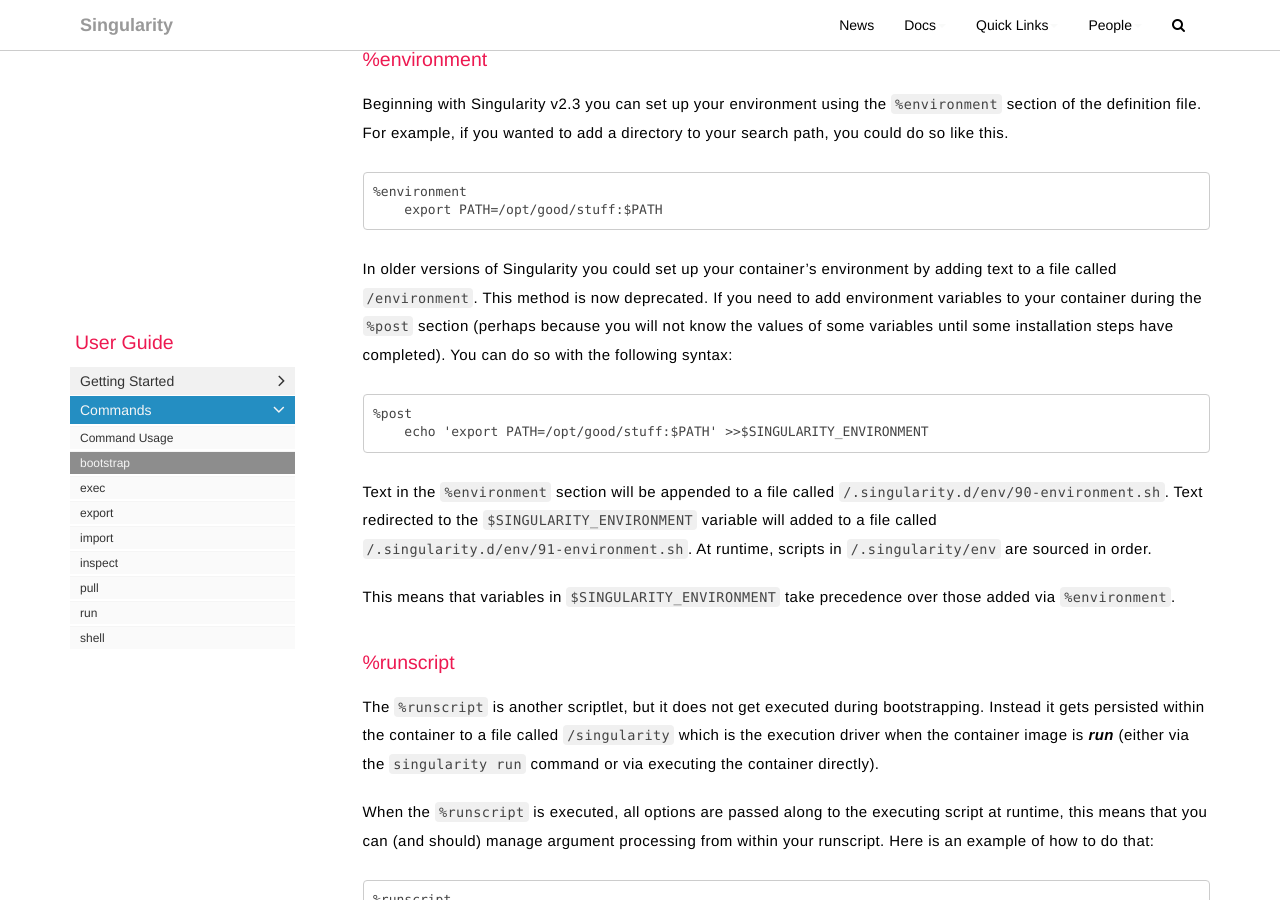
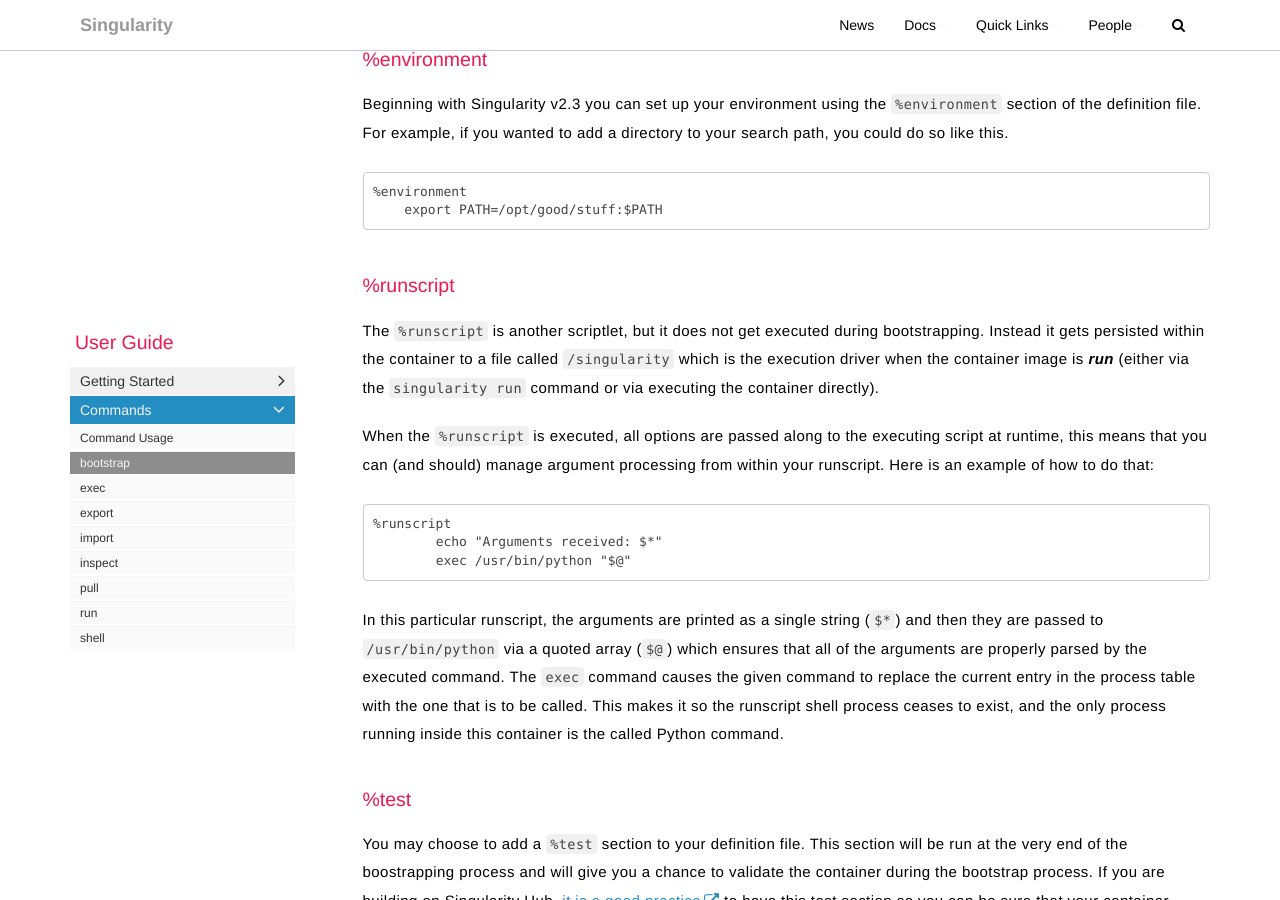
Before and after one commit to singularityware/singularityware.github.io, a Jekyll site: the page built from pages/docs/user-docs/docs-bootstrap.md, in a window 1280 px wide and 900 px high, scrolled down 3896 px. Built offline with Jekyll 4.4.1, drawn with Linux system fonts in a browser that asks for light colours; nearby versions of some CDN libraries; comment, search, counter and statistics services are not loaded.

Commit message:
removed $SINGULARITY_ENVIRONMENT jazz from current docs

````diff
--- a/pages/docs/user-docs/docs-bootstrap.md
+++ b/pages/docs/user-docs/docs-bootstrap.md
@@ -101,17 +101,6 @@
     export PATH=/opt/good/stuff:$PATH
 ```
 
-In older versions of Singularity you could set up your container's environment by adding text to a file called `/environment`.  This method is now deprecated.  If you need to add environment variables to your container during the `%post` section (perhaps because you will not know the values of some variables until some installation steps have completed).  You can do so with the following syntax:
-
-```
-%post
-    echo 'export PATH=/opt/good/stuff:$PATH' >>$SINGULARITY_ENVIRONMENT
-```
-
-Text in the `%environment` section will be appended to a file called `/.singularity.d/env/90-environment.sh`.  Text redirected to the `$SINGULARITY_ENVIRONMENT` variable will added to a file called `/.singularity.d/env/91-environment.sh`.  At runtime, scripts in `/.singularity/env` are sourced in order.
-
-This means that variables in `$SINGULARITY_ENVIRONMENT` take precedence over those added via `%environment`.
-
 ### %runscript
 The `%runscript` is another scriptlet, but it does not get executed during bootstrapping. Instead it gets persisted within the container to a file called `/singularity` which is the execution driver when the container image is ***run*** (either via the `singularity run` command or via executing the container directly).
 
````
Also changed, not shown: pages/docs/user-docs/docs-bootstrap-image.md (+0 -9 lines), pages/docs/user-docs/docs-environment-metadata.md (+0 -9 lines).
